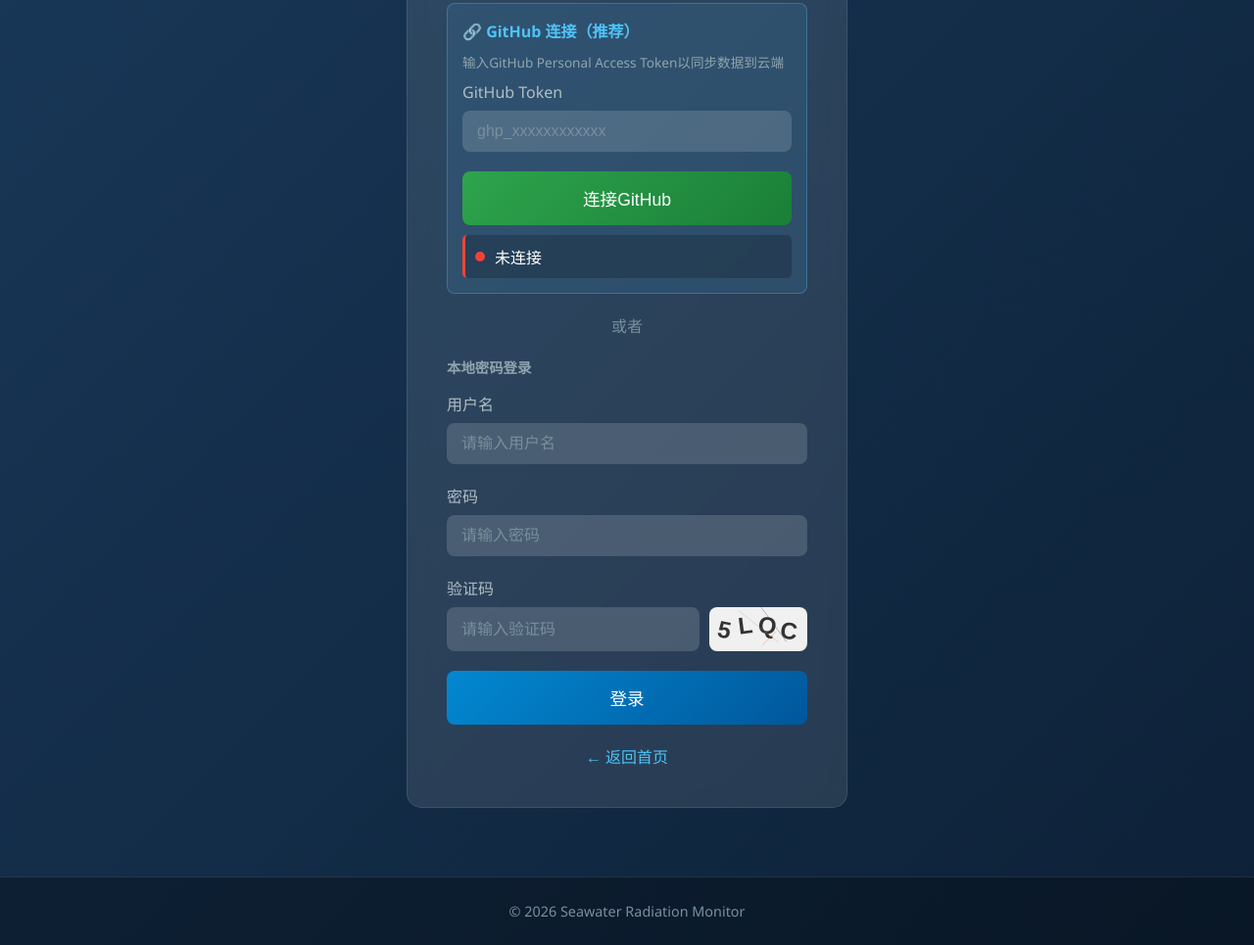
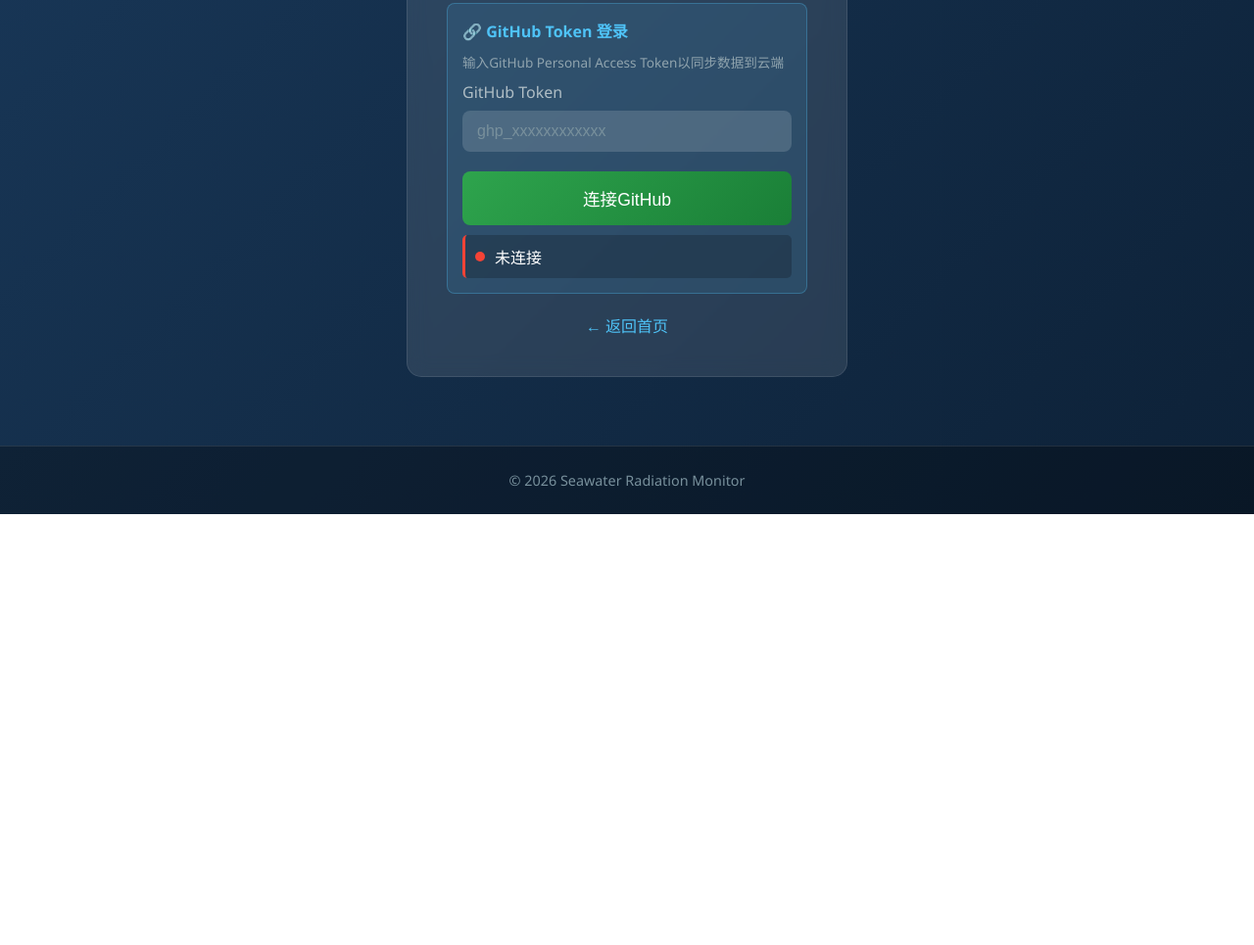
Before and after one commit to xishuai416/seawater-radiation, a website: page admin.html in a window 1280 px wide. Shown: the part 430-1395 px from the top of the page at 98% size. After the commit the page ends 955 px from the top, so only its background shows below. Drawn offline with Linux system fonts and the light colour scheme.

Commit message:
Remove password login, keep only GitHub Token authentication

```diff
--- a/admin.html
+++ b/admin.html
@@ -55,7 +55,7 @@
         .login-btn {
             width: 100%;
             padding: 15px;
-            background: linear-gradient(135deg, #0288d1, #01579b);
+            background: linear-gradient(135deg, #2ea44d, #1a7f37);
             border: none;
             border-radius: 8px;
             color: #fff;
@@ -64,7 +64,7 @@
             transition: all 0.3s ease;
         }
         .login-btn:hover {
-            background: linear-gradient(135deg, #039be5, #0277bd);
+            background: linear-gradient(135deg, #3fb950, #238636);
         }
         .error-msg {
             color: #f44336;
@@ -151,52 +151,31 @@
 
     <div class="login-container">
         <div class="login-box" id="login-box">
-            <h2>🔐 身份验证</h2>
+            <h2>🔐 GitHub 认证</h2>
 
             <!-- 安全提示 -->
             <div class="security-notice">
                 <h4>🔒 安全说明</h4>
-                <p>• GitHub Token 仅存储在浏览器会话中（sessionStorage），关闭标签页后自动清除</p>
-                <p>• 密码存储在代码中（仅本地使用），建议定期更换</p>
+                <p>• GitHub Token 仅存储在浏览器会话中，关闭标签页后自动清除</p>
                 <p>• 请勿在公共电脑上保存登录状态</p>
+                <p>• Token 仅用于访问 GitHub Gist，无其他权限</p>
             </div>
 
             <!-- GitHub连接 -->
             <div class="github-connect">
-                <h3>🔗 GitHub 连接（推荐）</h3>
+                <h3>🔗 GitHub Token 登录</h3>
                 <p>输入GitHub Personal Access Token以同步数据到云端</p>
                 <div class="form-group">
                     <label for="github-token">GitHub Token</label>
                     <input type="password" id="github-token" placeholder="ghp_xxxxxxxxxxxx">
                 </div>
-                <button class="login-btn" style="background: linear-gradient(135deg, #2ea44d, #1a7f37);" onclick="connectGitHub()">连接GitHub</button>
+                <button class="login-btn" onclick="connectGitHub()">连接GitHub</button>
                 <div class="token-status disconnected" id="token-status">
                     <span class="status-dot"></span>
                     <span id="token-status-text">未连接</span>
                 </div>
             </div>
 
-            <div style="text-align: center; color: #78909c; margin: 20px 0;">或者</div>
-
-            <!-- 密码登录 -->
-            <h3 style="color: #90a4ae; margin-bottom: 15px; font-size: 0.9rem;">本地密码登录</h3>
-            <div class="form-group">
-                <label for="username">用户名</label>
-                <input type="text" id="username" placeholder="请输入用户名">
-            </div>
-            <div class="form-group">
-                <label for="password">密码</label>
-                <input type="password" id="password" placeholder="请输入密码">
-            </div>
-            <div class="form-group">
-                <label for="captcha">验证码</label>
-                <div style="display: flex; gap: 10px;">
-                    <input type="text" id="captcha" placeholder="请输入验证码" style="flex: 1;">
-                    <canvas id="captcha-canvas" width="100" height="45" style="border-radius: 8px; cursor: pointer;" title="点击刷新验证码"></canvas>
-                </div>
-            </div>
-            <button class="login-btn" onclick="verifyLogin()">登录</button>
-            <div class="error-msg" id="error-msg">用户名、密码或验证码错误</div>
             <div class="back-link">
                 <a href="index.html">← 返回首页</a>
             </div>
--- a/js/admin.js
+++ b/js/admin.js
@@ -1,41 +1,23 @@
-// 管理员配置
-const ADMIN_CONFIG = {
-    username: 'admin',
-    password: 'radiation2026'
-};
-
-let currentCaptcha = '';
-let isLoggedIn = false;
-
 // 初始化
 document.addEventListener('DOMContentLoaded', function() {
-    // 检查是否已登录
-    if (sessionStorage.getItem('isAdminLoggedIn') === 'true') {
+    // 检查是否已连接GitHub
+    const savedToken = getAuthToken();
+    if (savedToken) {
+        // 显示已连接状态，但不自动填充 Token 到输入框（安全考虑）
+        validateAndShowTokenStatus(savedToken);
+        document.getElementById('token-status-text').textContent = '已连接（session）';
+        document.getElementById('token-status').className = 'token-status connected';
+        // 自动进入录入页面
         showEntryPanel();
     } else {
         showLoginPanel();
     }
-
-    // 检查已有的GitHub Token（sessionStorage 在页面刷新后仍保留，但关闭标签页会清除）
-    const savedToken = getAuthToken();
-    if (savedToken) {
-        // 不自动填充 Token 到输入框（安全考虑）
-        validateAndShowTokenStatus(savedToken);
-        document.getElementById('token-status-text').textContent = '已连接（session）';
-        document.getElementById('token-status').className = 'token-status connected';
-    }
-
-    // 生成验证码
-    generateCaptcha();
 
     // 设置默认时间
     const now = new Date();
     const offset = now.getTimezoneOffset() * 60000;
     const localISOTime = new Date(now - offset).toISOString().slice(0, 16);
     document.getElementById('measure-time').value = localISOTime;
-
-    // 点击验证码刷新
-    document.getElementById('captcha-canvas').addEventListener('click', generateCaptcha);
 });
 
 // 连接GitHub
@@ -82,51 +64,6 @@ async function validateAndShowTokenStatus(token) {
     }
 }
 
-// 生成验证码
-function generateCaptcha() {
-    const canvas = document.getElementById('captcha-canvas');
-    const ctx = canvas.getContext('2d');
-
-    // 清空画布
-    ctx.fillStyle = '#f0f0f0';
-    ctx.fillRect(0, 0, canvas.width, canvas.height);
-
-    // 生成随机验证码
-    const chars = '0123456789ABCDEFGHIJKLMNOPQRSTUVWXYZ';
-    currentCaptcha = '';
-    for (let i = 0; i < 4; i++) {
-        currentCaptcha += chars[Math.floor(Math.random() * chars.length)];
-    }
-
-    // 绘制验证码
-    ctx.font = 'bold 24px Arial';
-    ctx.fillStyle = '#333';
-    ctx.textAlign = 'center';
-    ctx.textBaseline = 'middle';
-
-    for (let i = 0; i < currentCaptcha.length; i++) {
-        const x = 15 + i * 22;
-        const y = 22 + Math.random() * 10 - 5;
-        const rotation = (Math.random() - 0.5) * 0.4;
-
-        ctx.save();
-        ctx.translate(x, y);
-        ctx.rotate(rotation);
-        ctx.fillText(currentCaptcha[i], 0, 0);
-        ctx.restore();
-    }
-
-    // 添加干扰线
-    for (let i = 0; i < 3; i++) {
-        ctx.strokeStyle = `rgba(${Math.random() * 255}, ${Math.random() * 255}, ${Math.random() * 255}, 0.3)`;
-        ctx.lineWidth = 1;
-        ctx.beginPath();
-        ctx.moveTo(Math.random() * canvas.width, Math.random() * canvas.height);
-        ctx.lineTo(Math.random() * canvas.width, Math.random() * canvas.height);
-        ctx.stroke();
-    }
-}
-
 // 显示登录面板
 function showLoginPanel() {
     document.getElementById('login-box').style.display = 'block';
@@ -139,53 +76,13 @@ function showEntryPanel() {
     document.getElementById('entry-box').style.display = 'block';
 }
 
-// 验证登录
-async function verifyLogin() {
-    const username = document.getElementById('username').value.trim();
-    const password = document.getElementById('password').value;
-    const captcha = document.getElementById('captcha').value.trim().toUpperCase();
-    const errorMsg = document.getElementById('error-msg');
-
-    // 验证输入
-    if (!username || !password || !captcha) {
-        errorMsg.textContent = '请填写所有字段';
-        errorMsg.style.display = 'block';
-        return;
-    }
-
-    // 验证验证码
-    if (captcha !== currentCaptcha) {
-        errorMsg.textContent = '验证码错误';
-        errorMsg.style.display = 'block';
-        generateCaptcha();
-        document.getElementById('captcha').value = '';
-        return;
-    }
-
-    // 验证用户名密码
-    if (username !== ADMIN_CONFIG.username || password !== ADMIN_CONFIG.password) {
-        errorMsg.textContent = '用户名或密码错误';
-        errorMsg.style.display = 'block';
-        generateCaptcha();
-        document.getElementById('password').value = '';
-        return;
-    }
-
-    // 登录成功
-    sessionStorage.setItem('isAdminLoggedIn', 'true');
-    isLoggedIn = true;
-    showEntryPanel();
-}
-
 // 退出登录
 function logout() {
-    sessionStorage.removeItem('isAdminLoggedIn');
-    isLoggedIn = false;
+    clearAuthToken();
     showLoginPanel();
-    document.getElementById('username').value = '';
-    document.getElementById('password').value = '';
-    document.getElementById('captcha').value = '';
-    generateCaptcha();
+    document.getElementById('github-token').value = '';
+    document.getElementById('token-status-text').textContent = '未连接';
+    document.getElementById('token-status').className = 'token-status disconnected';
 }
 
 // 提交数据
```
